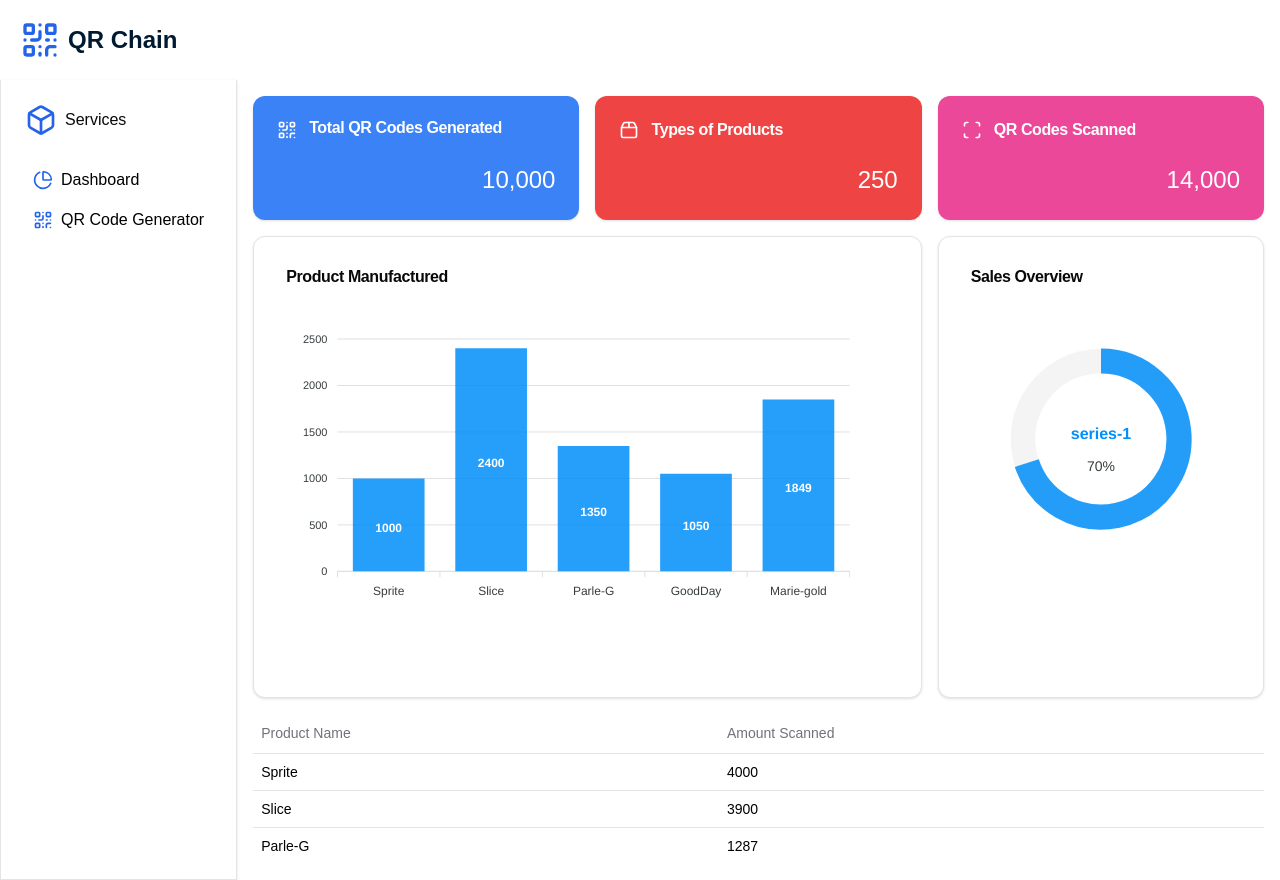
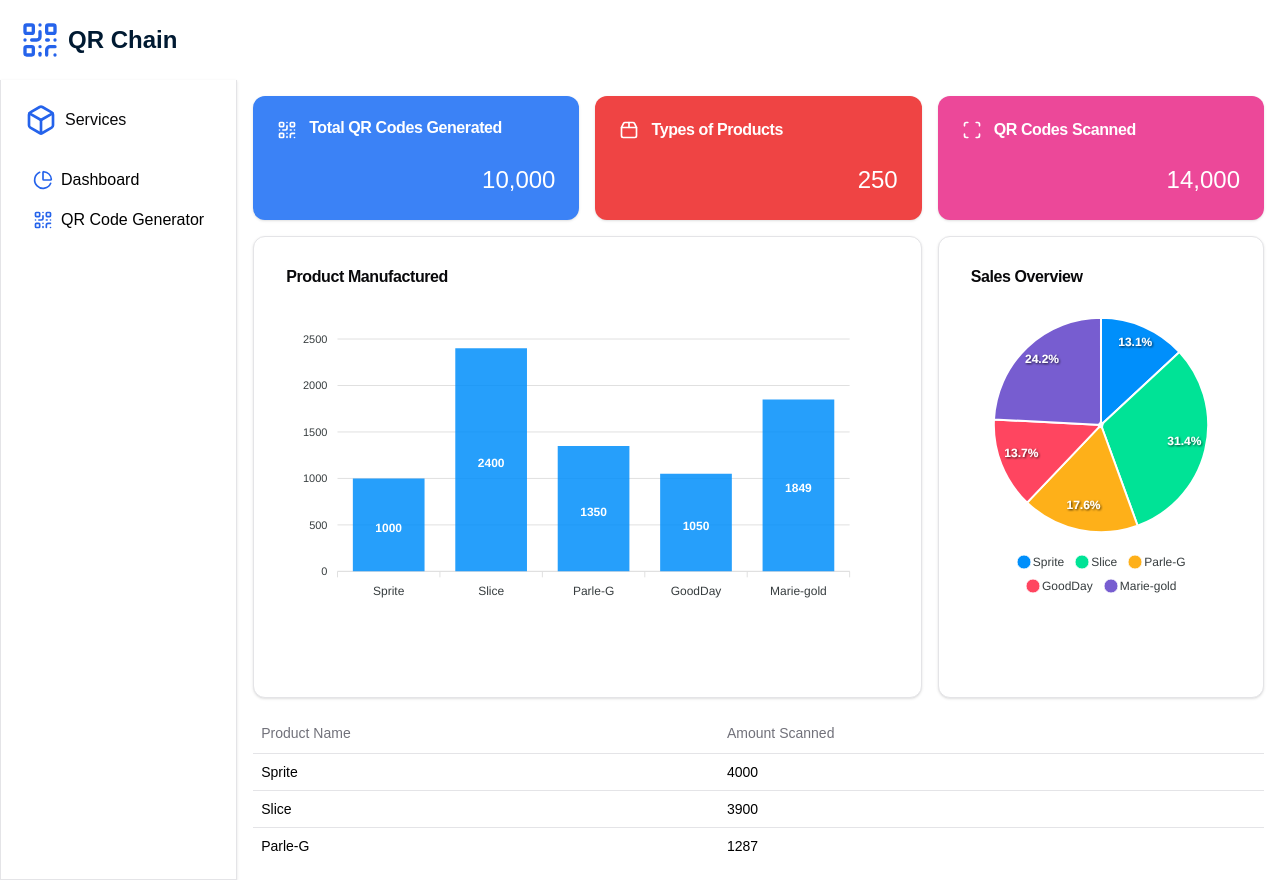
Before and after one commit to qrcode-blockchain/qrcode-chaining, a Next.js app: page /Dashboard in a window 1280 px wide. Built offline with nearby package versions, Linux system fonts and the light colour scheme.

Commit message:
Charts Edited

```diff
--- a/components/ProductPieChart.js
+++ b/components/ProductPieChart.js
@@ -6,7 +6,11 @@ import { Card, CardContent, CardHeader, CardTitle } from "@/components/ui/card";
 const Chart = dynamic(() => import("react-apexcharts"), { ssr: false });
 
 const options = {
-  chart: { type: "radialBar", toolbar: { show: false } }, label: ["QR Codes"]
+  chart: { type: "pie", toolbar: { show: false } },
+  labels: ["Sprite", "Slice", "Parle-G", "GoodDay", "Marie-gold"],
+  legend: {
+    position: 'bottom',
+  }
 };
 
 export default function ProductPieChart({ className }) {
@@ -16,7 +20,7 @@ export default function ProductPieChart({ className }) {
         <CardTitle>Sales Overview</CardTitle>
       </CardHeader>
       <CardContent>
-        <Chart options={options} series={[70]} type="radialBar" height={300} />
+        <Chart options={options} series={[1000, 2400, 1350, 1050, 1849]} type="pie" height={290} />
       </CardContent>
     </Card>
   );
```
